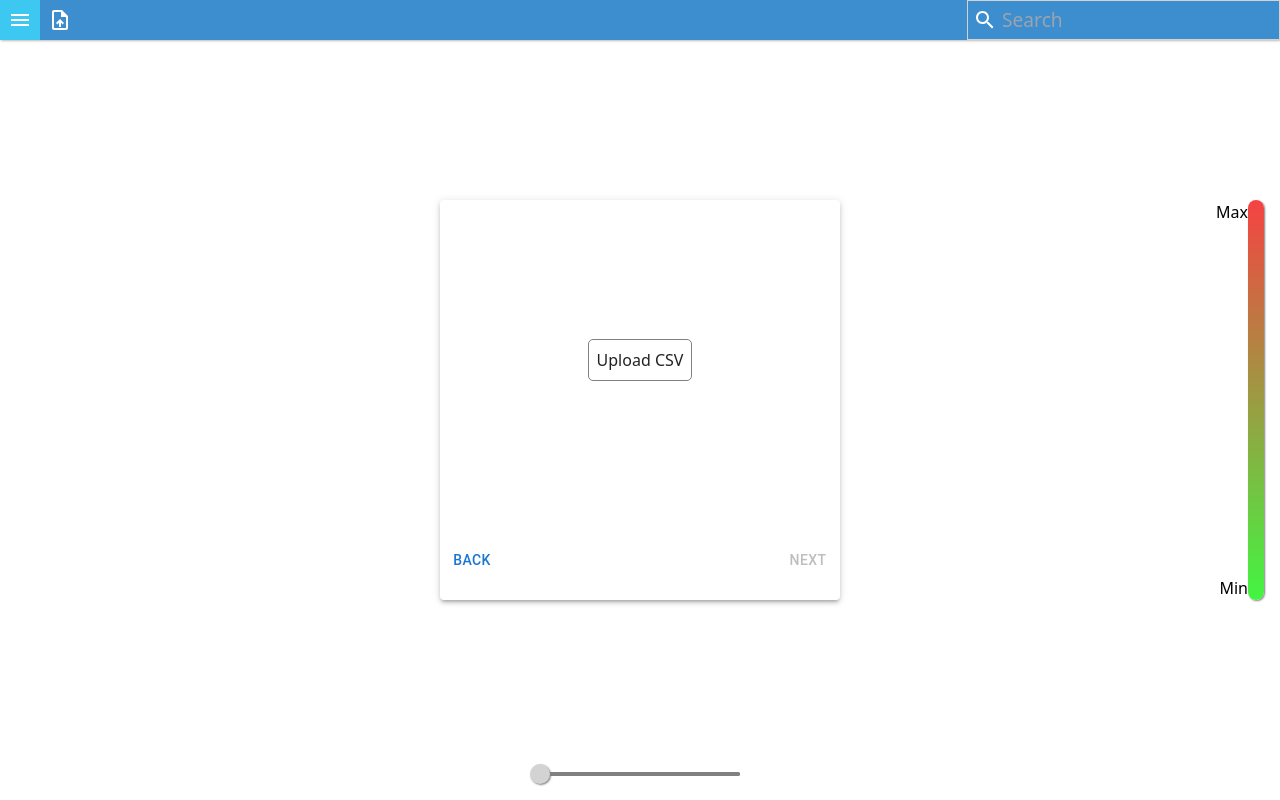
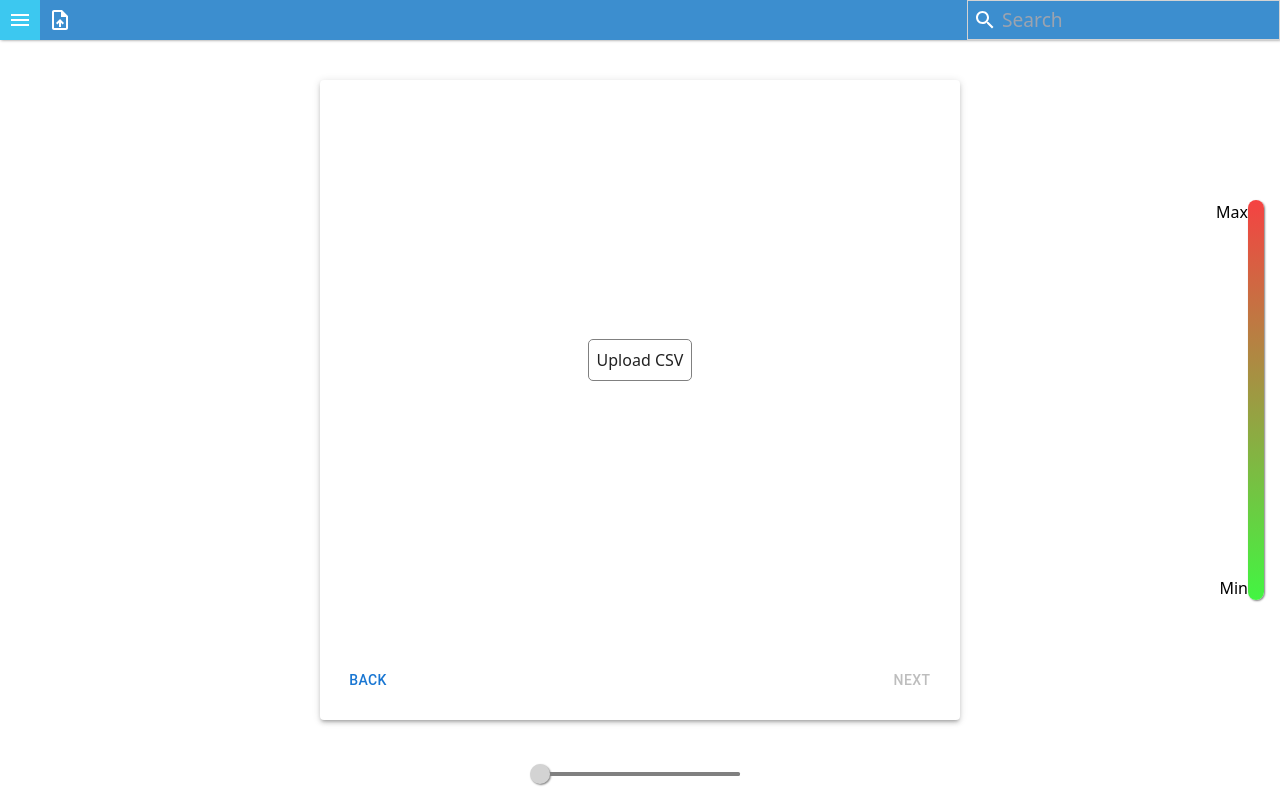
Before and after one commit to lgdelacruz92/koko, a React (Create React App) app: page / in a window 1280 px wide. Both pictures are taken after a click on the button 60 px from the left and 20 px from the top of the page. Built offline with nearby package versions, Linux system fonts and the light colour scheme; no server answers.

Commit message:
Need to fix map size again

```diff
--- a/src/App.css
+++ b/src/App.css
@@ -3,7 +3,7 @@
     --scroll-indicator-height: 1.25rem;
     --navbar-height: 40px;
     --navbar-color: #eee;
-    --upload-file-dialog-width: 25rem;
+    --upload-file-dialog-width: 40rem;
     --secondary-color: rgb(60, 142, 207);
     --secondary-font-color: white;
     --secondary-button-hover: rgb(60, 200, 240);
--- a/src/App.jsx
+++ b/src/App.jsx
@@ -1,5 +1,5 @@
 import "./App.css";
-import Map from "./map";
+import MapEditor from "./map-editor";
 import Nav from './nav';
 import SidePanel from './side-panel';
 import UploadFile from './upload-file';
@@ -11,6 +11,7 @@ function App() {
     const [features, setFeatures] = useState([]);
     const [mapId, setMapId] = useState('');
     const [showUploadFile, setShowUploadFile] = useState(false);
+    const [majorError, setMajorError] = useState(false);
 
     const hamburgerClick = () => {
         setShowSidePanel(!showSidePanel);
@@ -54,12 +55,10 @@ function App() {
 
         axios.post(process.env.REACT_APP_SERVER + '/use', { data }, config)
             .then(response => {
-                // Get a session token here
-                // Use that as reference for fetching
-                console.log(response);
+                localStorage.setItem('session', response.data.session);
             })
             .catch(e => {
-                console.log(e);
+                setMajorError(true);
             });
     }
 
@@ -71,7 +70,7 @@ function App() {
                     searchAction={searchAction}
                     uploadClick={handleUploadClick}
                 />
-                <Map id={mapId}/>
+                { !majorError ? <MapEditor mapId={mapId} /> : <div>Major error happened. If this persist, please contact us.</div> }
                 <div className="state-info-popup">
                     <div id="state">CA</div>
                     <div id="county">Santa Barbara</div>
--- /dev/null
+++ b/src/map-editor/index.jsx
@@ -0,0 +1,8 @@
+import './map-editor.css';
+import Map from '../map';
+
+export default function MapEditor({ mapId }) {
+    return <div className="map-editor">
+        <Map id={mapId}/>
+    </div>
+}
--- a/src/map/index.jsx
+++ b/src/map/index.jsx
@@ -70,11 +70,13 @@ function Map({ id }) {
                 const changeX = parseInt(e.clientX - startX);
                 const changeY = parseInt(e.clientY - startY);
                 mapViewBoxEl.setAttribute('viewBox', `${-changeX + startViewBoxX} ${-changeY + startViewBoxY} ${attrArray[2]} ${attrArray[3]}`);
+                mapViewBoxEl.setAttribute('style', 'cursor: grab');
             }
         }
 
         const mouseUpAction = e => {
             mouseDown = false;
+            mapViewBoxEl.setAttribute('style', '');
         }
 
         // Attach event listeners
--- a/src/map/map.css
+++ b/src/map/map.css
@@ -6,6 +6,7 @@
 .map-view-box {
     width: 100%;
     height: 100%;
+    cursor: default;
 }
 
 .please-wait-message {
--- a/src/upload-file/upload-file.css
+++ b/src/upload-file/upload-file.css
@@ -16,7 +16,9 @@
 
 .workflow {
     width: 100%;
-    height: 80%;
+    height: calc(100% - 5rem);
+    overflow-y: scroll;
+    overflow-x: hidden;
 }
 
 .upload-file-dialog .actions {
@@ -24,7 +26,8 @@
     justify-content: space-between;
     width: 100%;
     align-items: center;
-    height: 20%;
+    height: 5rem;
+    padding: 1rem;
 }
 
 .workflow > .workflow-item {
```
Also changed, not shown: src/map-editor/map-editor.css (added).
